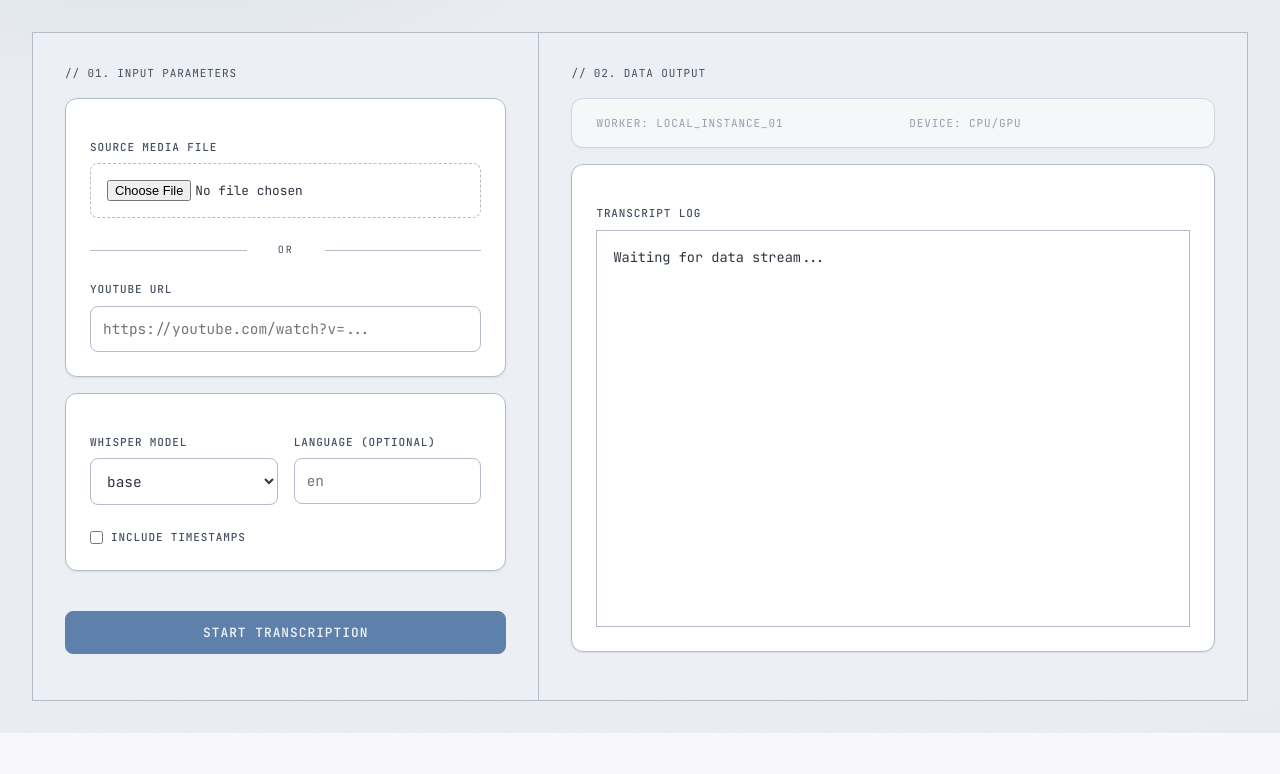
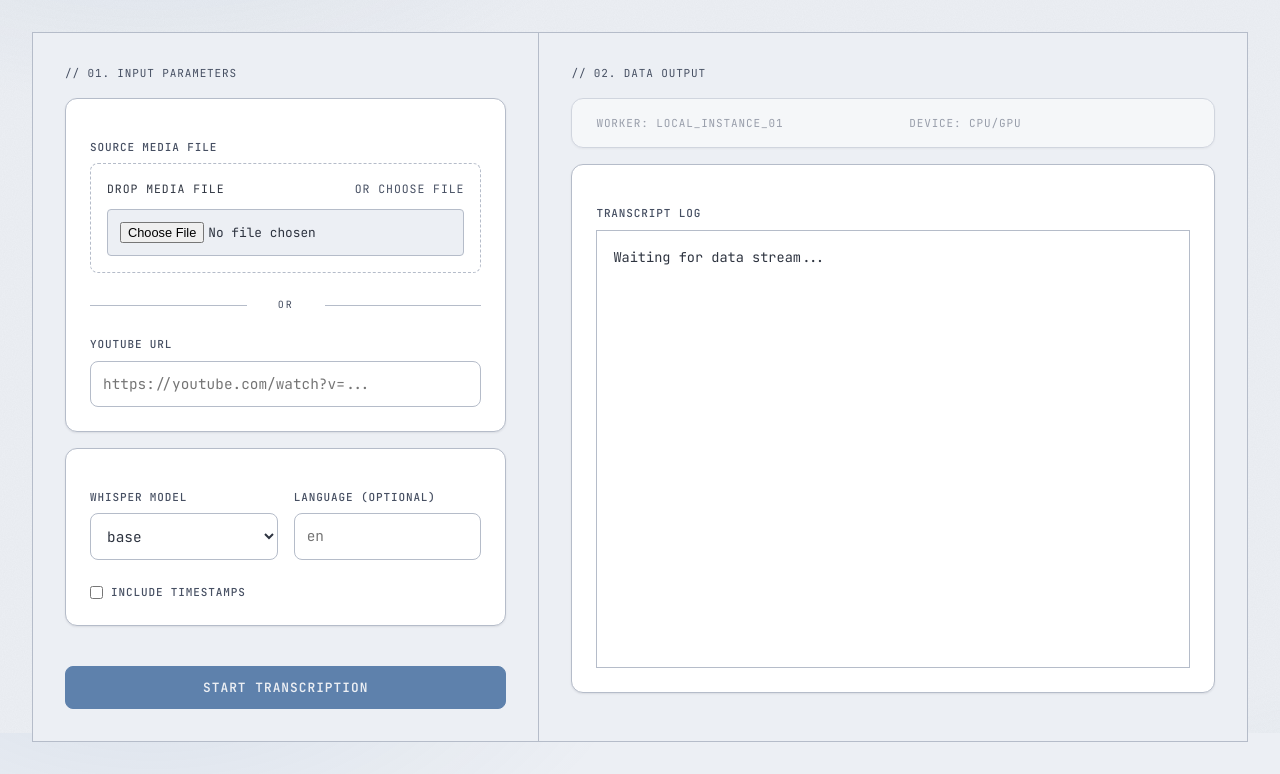
Before and after one commit to daryllundy/whisper-video-to-text, a FastAPI app: page / in a window 1280 px wide. Shown: the part 67-841 px from the top of the page. Before the commit the page ends 800 px from the top, so only its background shows below. Run offline with FastAPI, Linux system fonts and the light colour scheme.

Commit message:
feat: add drag and drop uploads

```diff
--- a/docker-compose.dev.yml
+++ b/docker-compose.dev.yml
@@ -1,5 +1,3 @@
-version: '3.8'
-
 services:
   web:
     volumes:
--- a/whisper_video_to_text/web/main.py
+++ b/whisper_video_to_text/web/main.py
@@ -7,7 +7,10 @@ from fastapi.responses import HTMLResponse
 from fastapi.staticfiles import StaticFiles
 from fastapi.templating import Jinja2Templates
 
-from whisper_video_to_text.convert import supported_media_accept_attribute
+from whisper_video_to_text.convert import (
+    supported_media_accept_attribute,
+    supported_media_extensions_display,
+)
 from whisper_video_to_text.web.views import router as web_router
 
 # Get the directory where this file is located
@@ -38,6 +41,7 @@ async def index(request: Request) -> HTMLResponse:
         {
             "asset_version": _asset_version(),
             "media_accept": supported_media_accept_attribute(),
+            "media_extensions": supported_media_extensions_display(),
         },
     )
 
--- a/whisper_video_to_text/web/static/app.js
+++ b/whisper_video_to_text/web/static/app.js
@@ -95,6 +95,166 @@ function clearError() {
   el.hidden = true;
 }
 
+function getFileExtension(filename) {
+  const dot = filename.lastIndexOf('.');
+  return dot >= 0 ? filename.slice(dot).toLowerCase() : '';
+}
+
+function supportedMediaExtensions() {
+  const dropZone = document.getElementById('drop-zone');
+  const raw = dropZone ? dropZone.dataset.mediaExtensions || '' : '';
+  return new Set(raw.split(',').map(ext => ext.trim().toLowerCase()).filter(Boolean));
+}
+
+function isSupportedMediaFile(file) {
+  const extension = getFileExtension(file.name || '');
+  return extension.length > 0 && supportedMediaExtensions().has(extension);
+}
+
+function setDropZoneState(state, message) {
+  const dropZone = document.getElementById('drop-zone');
+  const status = document.getElementById('drop-zone-status');
+  if (dropZone) {
+    if (state) dropZone.dataset.state = state;
+    else delete dropZone.dataset.state;
+  }
+  if (status && message) status.textContent = message;
+}
+
+function resetDropZoneState() {
+  const fileInput = document.getElementById('file');
+  const selected = fileInput && fileInput.files && fileInput.files.length > 0
+    ? fileInput.files[0]
+    : null;
+
+  if (selected) setDropZoneState('selected', selected.name);
+  else setDropZoneState('', 'OR CHOOSE FILE');
+}
+
+function clearFileInput() {
+  const fileInput = document.getElementById('file');
+  if (!fileInput) return;
+  fileInput.value = '';
+  resetDropZoneState();
+}
+
+function selectMediaFile(file) {
+  const extension = getFileExtension(file.name || '');
+  if (!isSupportedMediaFile(file)) {
+    clearFileInput();
+    setDropZoneState('error', 'UNSUPPORTED FILE');
+    showError(`Unsupported file type '${extension || 'none'}'. Choose a supported media file.`);
+    return false;
+  }
+
+  const transfer = new DataTransfer();
+  transfer.items.add(file);
+
+  const fileInput = document.getElementById('file');
+  const urlInput = document.getElementById('url');
+  if (!fileInput) return false;
+
+  fileInput.files = transfer.files;
+  if (urlInput) urlInput.value = '';
+  fileInput.dispatchEvent(new Event('change', { bubbles: true }));
+  return true;
+}
+
+function hasFileDrag(event) {
+  const types = event.dataTransfer ? Array.from(event.dataTransfer.types) : [];
+  return types.includes('Files');
+}
+
+let dragDepth = 0;
+
+function showDropOverlay() {
+  const overlay = document.getElementById('drop-overlay');
+  if (overlay) overlay.hidden = false;
+}
+
+function hideDropOverlay() {
+  const overlay = document.getElementById('drop-overlay');
+  if (overlay) overlay.hidden = true;
+}
+
+function handleDragEnter(event) {
+  if (!hasFileDrag(event)) return;
+  event.preventDefault();
+  dragDepth += 1;
+  showDropOverlay();
+  setDropZoneState('active', 'DROP TO SELECT');
+}
+
+function handleDragOver(event) {
+  if (!hasFileDrag(event)) return;
+  event.preventDefault();
+  event.dataTransfer.dropEffect = 'copy';
+  setDropZoneState('active', 'DROP TO SELECT');
+}
+
+function handleDragLeave(event) {
+  if (!hasFileDrag(event)) return;
+  dragDepth = Math.max(0, dragDepth - 1);
+  if (dragDepth === 0) {
+    hideDropOverlay();
+    resetDropZoneState();
+  }
+}
+
+function handleDrop(event) {
+  if (!hasFileDrag(event)) return;
+  event.preventDefault();
+  dragDepth = 0;
+  hideDropOverlay();
+  clearError();
+
+  const files = Array.from(event.dataTransfer.files || []);
+  if (files.length === 0) {
+    resetDropZoneState();
+    return;
+  }
+
+  if (files.length > 1) {
+    setDropZoneState('error', 'ONE FILE ONLY');
+    showError('Drop one media file at a time.');
+    return;
+  }
+
+  selectMediaFile(files[0]);
+}
+
+function handleFileInputChange(event) {
+  clearError();
+  const file = event.target.files && event.target.files.length > 0 ? event.target.files[0] : null;
+  if (!file) {
+    resetDropZoneState();
+    return;
+  }
+
+  if (!isSupportedMediaFile(file)) {
+    const extension = getFileExtension(file.name || '');
+    event.target.value = '';
+    setDropZoneState('error', 'UNSUPPORTED FILE');
+    showError(`Unsupported file type '${extension || 'none'}'. Choose a supported media file.`);
+    return;
+  }
+
+  const urlInput = document.getElementById('url');
+  if (urlInput) urlInput.value = '';
+  setDropZoneState('selected', file.name);
+}
+
+function bindDragAndDrop() {
+  const fileInput = document.getElementById('file');
+  if (fileInput) fileInput.addEventListener('change', handleFileInputChange);
+
+  document.addEventListener('dragenter', handleDragEnter);
+  document.addEventListener('dragover', handleDragOver);
+  document.addEventListener('dragleave', handleDragLeave);
+  document.addEventListener('drop', handleDrop);
+  resetDropZoneState();
+}
+
 function toggleTheme() {
   const current = document.documentElement.getAttribute('data-theme');
   const target = current === 'light' ? 'dark' : 'light';
@@ -122,6 +282,11 @@ async function startJob(e) {
   const urlInput = document.getElementById('url');
   const hasFile = fileInput.files && fileInput.files.length > 0;
   const hasUrl = urlInput.value.trim().length > 0;
+
+  if (hasFile && !isSupportedMediaFile(fileInput.files[0])) {
+    showError('Choose a supported media file.');
+    return;
+  }
 
   if (!hasFile && !hasUrl) {
     showError('Choose a file or paste a URL to begin.');
@@ -291,6 +456,7 @@ document.addEventListener('DOMContentLoaded', () => {
   if (themeBtn) themeBtn.textContent = current === 'light' ? 'NIGHT MODE' : 'DAY MODE';
 
   document.getElementById('form').addEventListener('submit', startJob);
+  bindDragAndDrop();
   themeBtn.addEventListener('click', toggleTheme);
   document.getElementById('history-btn').addEventListener('click', toggleHistory);
   document.getElementById('history-close').addEventListener('click', toggleHistory);
--- a/whisper_video_to_text/web/static/style.css
+++ b/whisper_video_to_text/web/static/style.css
@@ -265,12 +265,63 @@ select:focus {
   border-color: var(--accent-yellow);
 }
 
+.drop-zone {
+  border: 1px dashed var(--border-light);
+  border-radius: var(--radius-md);
+  background: var(--bg-surface);
+  padding: 1rem;
+  transition:
+    border-color 120ms ease,
+    background 120ms ease,
+    box-shadow 120ms ease;
+}
+
+.drop-zone[data-state="active"] {
+  border-color: var(--accent-yellow);
+  background: color-mix(in srgb, var(--accent-yellow) 8%, var(--bg-surface));
+  box-shadow: inset 0 0 0 1px color-mix(in srgb, var(--accent-yellow) 40%, transparent);
+}
+
+.drop-zone[data-state="error"] {
+  border-color: var(--accent-alert);
+  background: color-mix(in srgb, var(--accent-alert) 8%, var(--bg-surface));
+}
+
+.drop-zone[data-state="selected"] {
+  border-color: var(--accent-success);
+}
+
+.drop-zone__copy {
+  display: flex;
+  justify-content: space-between;
+  gap: 1rem;
+  margin-bottom: 0.75rem;
+  font-family: var(--font-mono);
+  font-size: 0.72rem;
+  letter-spacing: 0.08em;
+  text-transform: uppercase;
+}
+
+.drop-zone__title {
+  color: var(--text-primary);
+}
+
+.drop-zone__status {
+  color: var(--text-meta);
+  text-align: right;
+  overflow-wrap: anywhere;
+}
+
+.drop-zone[data-state="active"] .drop-zone__status { color: var(--accent-yellow); }
+.drop-zone[data-state="error"] .drop-zone__status { color: var(--accent-alert); }
+.drop-zone[data-state="selected"] .drop-zone__status { color: var(--accent-success); }
+
 input[type="file"] {
   width: 100%;
-  padding: 1rem;
-  background: var(--bg-surface);
-  border: 1px dashed var(--border-light);
-  border-radius: var(--radius-md);
+  padding: 0.75rem;
+  background: var(--bg-core);
+  border: 1px solid var(--border-light);
+  border-radius: var(--radius-sm);
   font-family: var(--font-mono);
   font-size: 0.8rem;
   color: var(--text-secondary);
--- a/whisper_video_to_text/web/templates/index.html
+++ b/whisper_video_to_text/web/templates/index.html
@@ -48,8 +48,14 @@
       <form id="form">
         <div class="card">
           <label for="file">SOURCE MEDIA FILE</label>
-          <input id="file" name="file" type="file"
-            accept="{{ media_accept }}" />
+          <div id="drop-zone" class="drop-zone" data-media-extensions="{{ media_extensions }}">
+            <div class="drop-zone__copy">
+              <span class="drop-zone__title">DROP MEDIA FILE</span>
+              <span id="drop-zone-status" class="drop-zone__status">OR CHOOSE FILE</span>
+            </div>
+            <input id="file" name="file" type="file"
+              accept="{{ media_accept }}" aria-describedby="drop-zone-status" />
+          </div>
 
           <div class="divider-text">OR</div>
 
@@ -124,6 +130,13 @@
 
   </main>
 
+  <div id="drop-overlay" class="drop-overlay" hidden>
+    <div class="drop-overlay__panel">
+      <div class="drop-overlay__title">DROP MEDIA FILE</div>
+      <div class="drop-overlay__meta">LOCAL TRANSCRIPTION QUEUE</div>
+    </div>
+  </div>
+
   <div id="history-modal" class="modal" hidden>
     <div class="modal__panel card">
       <div class="modal__header">
```
Also changed, not shown: other parts of whisper_video_to_text/web/static/style.css (+54 -0 lines), docker-compose.yml (+12 -3 lines), tests/test_web_media_formats.py (+27 -0 lines), 1 other file.
